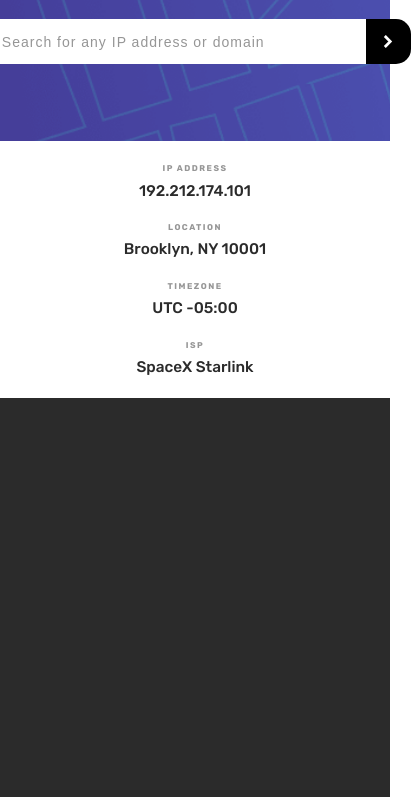
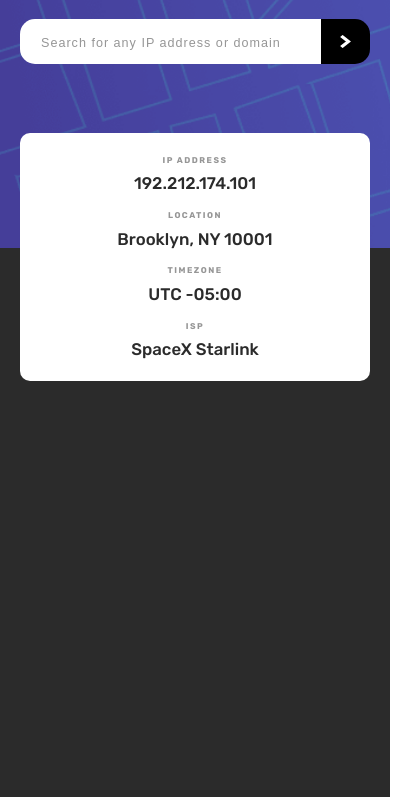
Before and after one commit to subu-v/IP-Address-Tracker, a website built with Parcel: page src/index.html in a window 390 px wide. Shown: the part 47-844 px from the top of the page, 411 px wide, since content can reach past the window. Built offline with nearby package versions, Linux system fonts and the light colour scheme; no server answers.

Commit message:
Responsiveness is completed.
1) should handle errors that come with asynchronous tasks.

```diff
--- a/src/sass/abstracts/_mixins.scss
+++ b/src/sass/abstracts/_mixins.scss
@@ -14,6 +14,12 @@
   }
 
   @if $breakpoint == tab--portrait {
+    @media (max-width: 56.25em) {
+      @content;
+    }
+  }
+
+  @if $breakpoint == tab--portrait-768 {
     @media (max-width: 48em) {
       @content;
     }
@@ -24,4 +30,10 @@
       @content;
     }
   }
+
+  @if $breakpoint == phone--375 {
+    @media (max-width: 23.4375em) {
+      @content;
+    }
+  }
 }
--- a/src/sass/base/_base.scss
+++ b/src/sass/base/_base.scss
@@ -13,12 +13,16 @@
     font-size: 56.25%;
   }
 
-  @include media-query(tab--portrait) {
+  @include media-query(tab--portrait-768) {
     font-size: 50%;
   }
 
-  @include media-query(tab--landscape) {
+  @include media-query(phone) {
     font-size: 43.75%;
+  }
+
+  @include media-query(phone--375) {
+    font-size: 37.5%;
   }
 }
 
--- a/src/sass/main.scss
+++ b/src/sass/main.scss
@@ -2,24 +2,22 @@
 @use "abstracts" as *;
 
 .tracker {
-  width: 100%;
+  &__header {
+    @include flex(column, initial, center, 0);
 
-  &__header {
     background-image: url(../../images/pattern-bg.png);
     background-repeat: no-repeat;
     background-size: cover;
-    @include flex(column, initial, center, 0);
+
+    height: 35vh;
+
     padding: 2.4rem;
     position: relative;
-    height: 35vh;
+  }
 
-    // @include media-query(tab--portrait) {
-    //   padding: 4.8rem 2.4rem;
-    // }
-  }
   &__primary-heading {
+    color: white;
     font-size: 3.2rem;
-    color: white;
     font-weight: 500;
     letter-spacing: 1.2px;
     margin-bottom: 3.2rem;
@@ -27,32 +25,53 @@
 
   &__search {
     display: flex;
-    height: 4.8rem;
+    height: 5rem;
+
+    @include media-query(tab--portrait-768) {
+      height: 6.4rem;
+    }
+
+    @include media-query(phone--375) {
+      height: 8rem;
+    }
 
     &--input {
       border: none;
-      outline: none;
-      color: var(--clr-grey--dark);
-      font-weight: 500;
       border-top-left-radius: 15px;
       border-bottom-left-radius: 15px;
+
+      color: var(--clr-grey--dark);
+
+      font-size: 1.6rem;
+      font-weight: 500;
+
+      outline: none;
       padding: 2.4rem;
-      width: 48rem;
-      font-size: 1.6rem;
+
+      width: calc(55rem - 4.8rem);
+
+      @include media-query(tab--portrait) {
+        width: calc(50rem - 4.8rem);
+      }
+
+      @include media-query(tab--portrait-768) {
+        font-size: 2.4rem;
+        padding: 3rem;
+        width: calc(60rem - 7rem);
+      }
 
       @include media-query(phone) {
-        min-width: calc(60rem - 4.8rem);
-        font-size: 2rem;
-        padding: 3.2rem;
+        width: calc(50rem - 7rem);
       }
 
       &::placeholder {
         color: var(--clr-grey);
         font-size: 1.6rem;
+        font-weight: 500;
         letter-spacing: 1px;
 
         @include media-query(phone) {
-          font-size: 2rem;
+          font-size: 1.8rem;
         }
       }
 
@@ -62,18 +81,20 @@
     }
 
     &--button {
+      @include flex(initial, center, center, 0);
+
       background-color: black;
+      border-top-right-radius: 15px;
       border: none;
+      border-bottom-right-radius: 15px;
+
+      padding: 2.4rem;
       width: 4.8rem;
-      border-top-right-radius: 15px;
-      border-bottom-right-radius: 15px;
+
       transition: background-color 0.2s ease-in;
 
-      @include media-query(phone) {
-        padding: 3.2rem;
-        display: flex;
-        align-items: center;
-        justify-content: center;
+      @include media-query(tab--portrait-768) {
+        width: 7rem;
       }
       &:hover {
         cursor: pointer;
@@ -93,37 +114,46 @@
   }
 
   &__data-container {
+    background-color: white;
+    border-radius: 10px;
+
     display: grid;
     grid-auto-flow: column;
     grid-auto-columns: 1fr;
     column-gap: 3.2rem;
-    max-width: 110rem;
-    background-color: white;
-    border-radius: 10px;
+
+    width: 110rem;
     padding: 3.2rem 2.4rem;
 
     position: absolute;
     bottom: -7.5rem;
+
     z-index: 999;
 
     @include media-query(tab--landscape) {
-      max-width: 90rem;
-      column-gap: 1.8rem;
+      width: 100rem;
+      column-gap: 2.4rem;
     }
 
     @include media-query(tab--portrait) {
-      min-width: 75rem;
+      width: 80rem;
+    }
+
+    @include media-query(tab--portrait-768) {
+      width: 60rem;
       grid-auto-flow: row;
       grid-auto-rows: 1fr;
       text-align: center;
-      row-gap: 3.2rem;
-      bottom: -180px;
-      z-index: 1000;
+      row-gap: 2.4rem;
+      column-gap: 0;
+      bottom: -22.5rem;
     }
 
     @include media-query(phone) {
-      min-width: 60rem;
-      bottom: -150px;
+      width: 50rem;
+      bottom: -19rem;
+    }
+    @include media-query(phone--375) {
     }
   }
 
@@ -136,6 +166,10 @@
     }
 
     @include media-query(tab--portrait) {
+      padding-right: 2rem;
+    }
+
+    @include media-query(tab--portrait-768) {
       padding-right: 0;
     }
 
@@ -148,7 +182,7 @@
       height: 6.4rem;
       background-color: var(--clr-grey);
 
-      @include media-query(tab--portrait) {
+      @include media-query(tab--portrait-768) {
         display: none;
       }
     }
@@ -159,6 +193,10 @@
       font-weight: 700;
       letter-spacing: 1.5px;
       margin-bottom: 1.2rem;
+
+      @include media-query(phone--375) {
+        font-size: 1.6rem;
+      }
     }
 
     &--return {
@@ -169,6 +207,18 @@
       @include media-query(tab--landscape) {
         font-size: 2.2rem;
       }
+
+      @include media-query(tab--portrait) {
+        font-size: 2rem;
+      }
+
+      @include media-query(tab--portrait-768) {
+        font-size: 2.4rem;
+      }
+
+      @include media-query(phone--375) {
+        font-size: 2.8rem;
+      }
     }
   }
 
```
Also changed, not shown: 4 other files.
